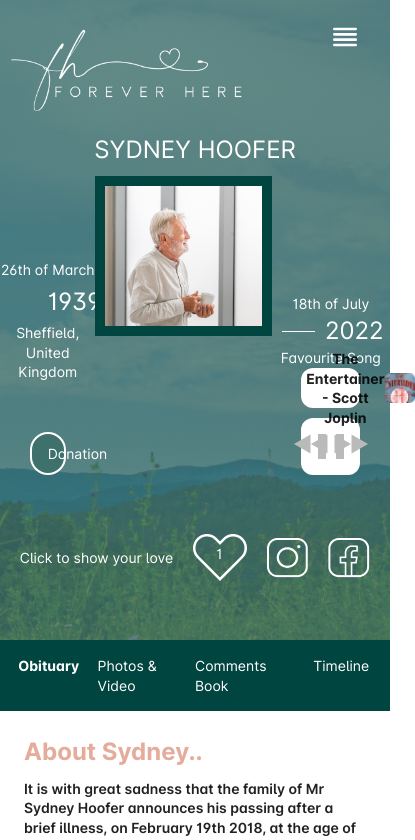
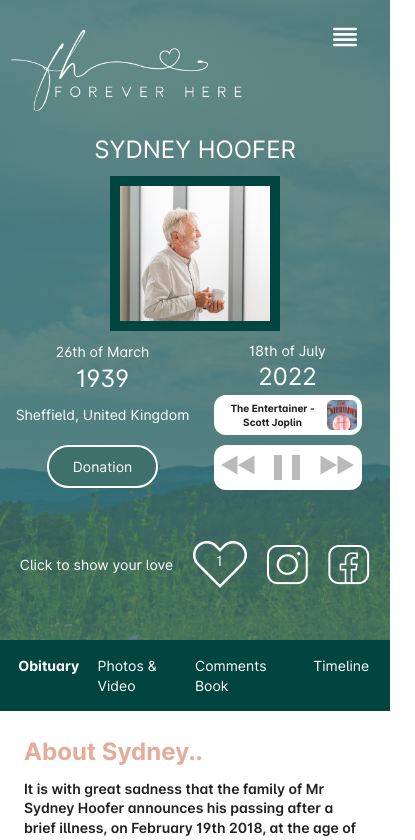
Before and after one commit to martin-tomov-dev/forever-here-frontend, a React (Create React App) app: page /profile in a window 390 px wide. Shown: the top 840 px of the page, 415 px wide, since content can reach past the window. Built offline with nearby package versions, Linux system fonts and the light colour scheme.

Commit message:
moible responsive1

```diff
--- a/src/app/pages/profile/Profile.js
+++ b/src/app/pages/profile/Profile.js
@@ -116,7 +116,7 @@ function Profile() {
             </ul>
           </Box>
         )}
-        <div className="h-full flex flex-col">
+        <div className="h-full flex flex-col ">
           <div className="w-full">
             <motion.div
               initial={{ opacity: 0, y: 0 }}
@@ -132,6 +132,74 @@ function Profile() {
           <h1 className="text-white text-center drop-shadow-md">
             SYDNEY HOOFER
           </h1>
+          {isMobile ? (
+            <div className="flex flex-col px-10">
+              <div className="p-[100px] py-10">
+                <div className="ml-auto mr-auto p-10 bg-[#00453F]">
+                  <img
+                    className="ml-auto mr-auto w-[400px]"
+                    src="/assets/images/apps/home/profile.png"
+                  />
+                </div>
+              </div>
+              <div className="flex flex-row">
+                <div className="mt-auto mb-auto w-1/2">
+                  <p className="text-center text-white">26th of March</p>
+                  <div className="flex flex-row">
+                    <h1 className="text-white text-center flex-1">1939</h1>
+                    {/* <div className="px-10 flex items-center w-full">
+                      <img
+                        className="ml-0"
+                        src="/assets/images/apps/home/line-horizontal.png"
+                        style={{ width: "100%" }}
+                      />
+                    </div> */}
+                  </div>
+                  <p className="text-white py-10 text-center">
+                    Sheffield, United Kingdom
+                  </p>
+                  <button className="bg-[#3E716C] ml-[20%] w-[60%] mt-10 text-white px-16 py-10 rounded-3xl border-2 border-transparent border-white">
+                    Donation
+                  </button>
+                </div>
+                <div className="mb-auto w-1/2">
+                  <p className="text-white text-center">18th of July</p>
+                  <div className="flex flex-row">
+                    {/* <div className="px-10 flex items-center flex-1">
+                      <img
+                        className="ml-0 w-full"
+                        src="/assets/images/apps/home/line-horizontal.png"
+                      />
+                    </div> */}
+                    <h1 className="text-white text-center flex-1">2022</h1>
+                  </div>
+                  <div className="flex flex-row h-[40px] bg-white w-[80%] mt-1 rounded-12 ml-auto mr-auto p-5">
+                    <p className="text-center flex-1 font-bold flex text-xs items-center justify-center">
+                      The Entertainer - Scott Joplin
+                    </p>
+                    <img
+                      className="w-[10%] min-w-[30px]"
+                      src="/assets/images/apps/home/song-entainer.png"
+                    />
+                  </div>
+                  <div className="flex flex-row w-[80%] ml-auto mr-auto mt-10 py-10 rounded-12 bg-white justify-between">
+                    <button className="flex flex-row w-1/3 justify-center">
+                      <img src="/assets/images/apps/home/arrow-left.png" />
+                      <img src="/assets/images/apps/home/arrow-left.png" />
+                    </button>
+                    <button className="flex flex-row w-1/3 gap-10 justify-center">
+                      <img src="/assets/images/apps/home/pause.png" />
+                      <img src="/assets/images/apps/home/pause.png" />
+                    </button>
+                    <button className="flex flex-row w-1/3 justify-center">
+                      <img src="/assets/images/apps/home/arrow-right-icon.png" />
+                      <img src="/assets/images/apps/home/arrow-right-icon.png" />
+                    </button>
+                  </div>
+                </div>
+              </div>
+            </div>
+          ) : (
             <div className="flex flex-row">
               <div className="flex-1 flex flex-col justify-between">
                 <div className="w-full" style={{ height: "44px" }}></div>
@@ -157,10 +225,7 @@ function Profile() {
                   </p>
                 </div>
 
-              <button
-                style={{ width: "30%" }}
-                className="bg-[#3E716C] ml-auto mr-auto text-white px-16 py-10 rounded-3xl border-2 border-transparent border-white"
-              >
+                <button className="bg-[#3E716C] w-[30%] ml-auto mr-auto text-white px-16 py-10 rounded-3xl border-2 border-transparent border-white">
                   Donation
                 </button>
               </div>
@@ -168,13 +233,14 @@ function Profile() {
                 <div className="ml-auto mr-auto p-10 bg-[#00453F]">
                   <img
                     style={{ width: "400px" }}
-                  className="ml-auto mr-auto "
+                    className="ml-auto mr-auto w-[400px]"
                     src="/assets/images/apps/home/profile.png"
                   />
                 </div>
               </div>
+
               <div className="flex-1 flex flex-col justify-between">
-              <div className="w-full" style={{ height: "128px" }}></div>
+                <div className="w-full h-[128px]"></div>
 
                 <div className="mt-auto mb-auto">
                   <p className="text-white text-center">18th of July</p>
@@ -194,15 +260,12 @@ function Profile() {
                 </div>
                 <div className="">
                   <p className="text-center text-white">Favourite Song</p>
-                <div
-                  className="flex flex-row bg-white w-1/2 mt-1 rounded-12 ml-auto mr-auto p-5"
-                  style={{ height: "40px" }}
-                >
+                  <div className="flex flex-row h-[40px] bg-white w-1/2 mt-1 rounded-12 ml-auto mr-auto p-5">
                     <p className="text-center flex-1 font-bold flex items-center justify-center">
                       The Entertainer - Scott Joplin
                     </p>
                     <img
-                    style={{ width: "10%", minWidth: "30px" }}
+                      className="w-[10%] min-w-[30px]"
                       src="/assets/images/apps/home/song-entainer.png"
                     />
                   </div>
@@ -223,6 +286,8 @@ function Profile() {
                 </div>
               </div>
             </div>
+          )}
+
           <div className="h-full flex flex-row justify-center items-center gap-20">
             <p className="text-white">Click to show your love</p>
             <div className="relative flex flex-row">
```
Lines whose indentation alone changed are shown as unchanged.
